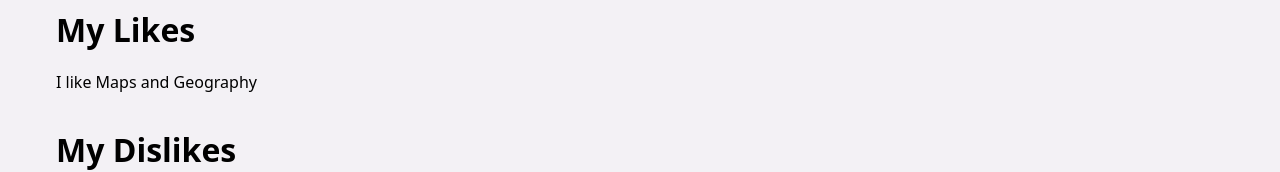
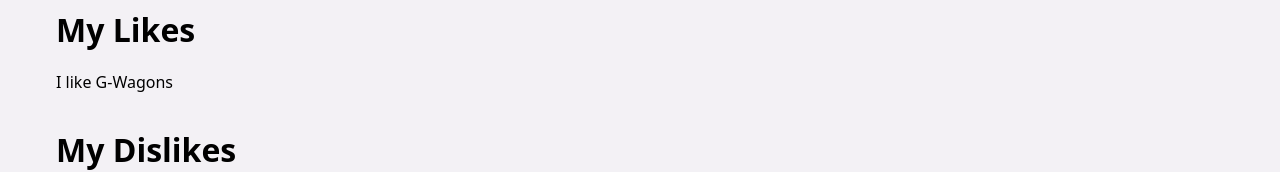
Before and after one commit to roy-mayank/React-portfolio-with-API, a React (Create React App) app: page /aboutme in a window 1280 px wide. Both pictures are taken after typing "Sample", "5" into the empty fields and a click on the button "Submit". Shown: the part 609-781 px from the top of the page. Built offline with nearby package versions, Linux system fonts and the light colour scheme.

Commit message:
made slightly formal

```diff
--- a/src/components/aboutme.js
+++ b/src/components/aboutme.js
@@ -68,9 +68,9 @@
         {formSubmitted && (
           <div className="likes">
             <h2> My Likes </h2>
-            <p> I like {decision === "Y" ? "You" : "Maps and Geography"}</p>
+            <p> I like {decision === "Y" ? "You" : "G-Wagons"}</p>
             <h2> My Dislikes</h2>
-            <p> I HATE {decision === "N" ? "You" : "Your Mum"}</p>
+            <p> I HATE {decision === "N" ? "You" : "Wagon-Rs"}</p>
           </div>
         )}
       </main>
```
